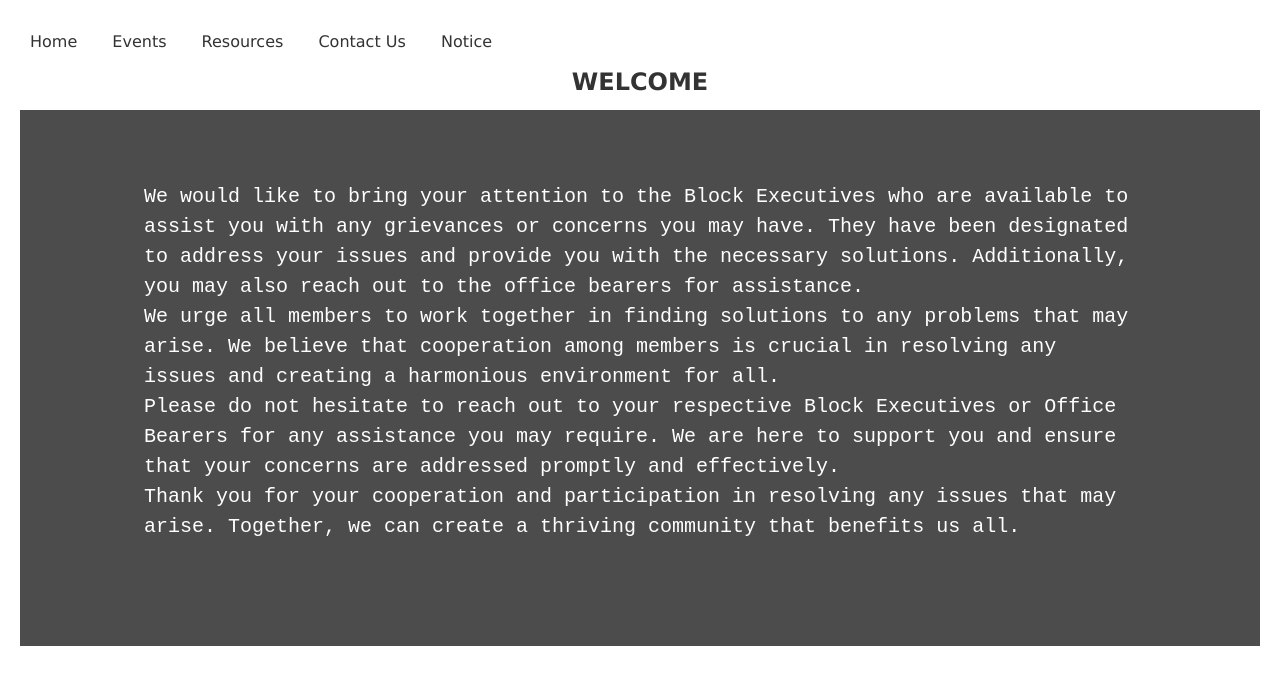
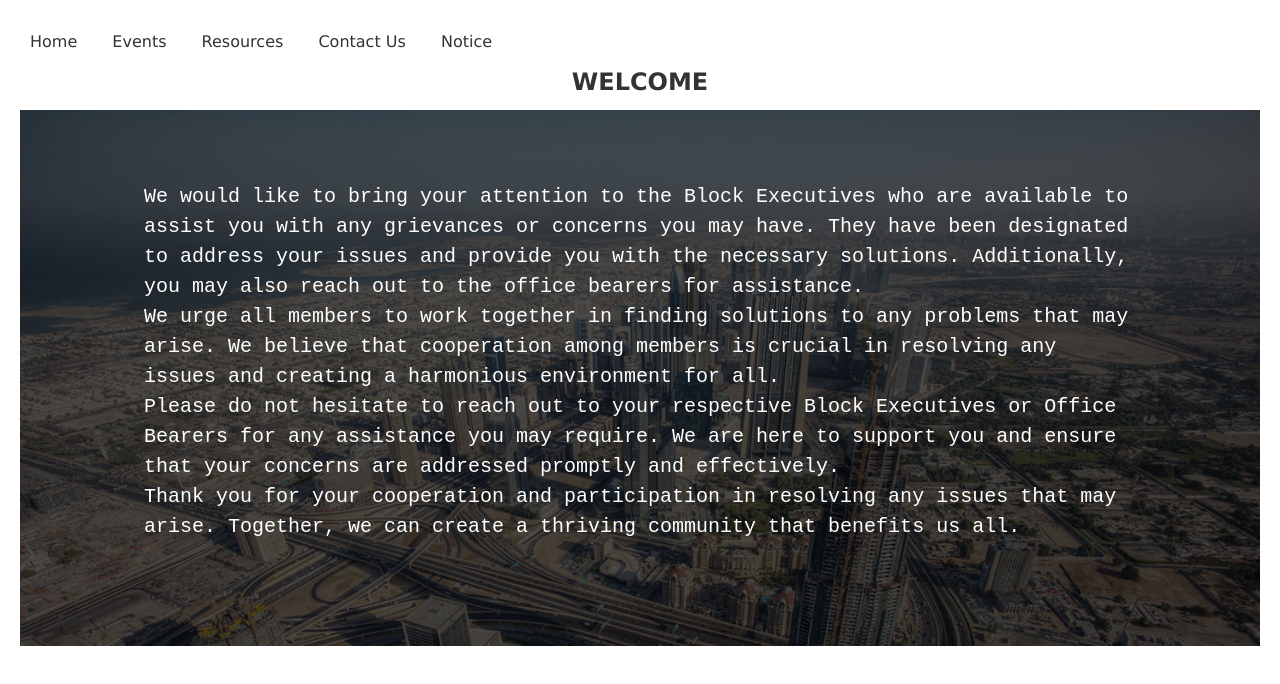
Before and after one commit to ARNAVRISHIRAJ/RWA_E, a plain HTML site: page index.html in a window 1280 px wide. Drawn offline with Linux system fonts and the light colour scheme.

Commit message:
Update style.css

```diff
--- a/style.css
+++ b/style.css
@@ -258,7 +258,7 @@ img {vertical-align: middle;}
 
 
 .background {
-    background: rgba(0, 0, 0, 0.7) url('photos/bg.jpg');
+    background: rgba(0, 0, 0, 0.7) url('bg.jpg');
     background-size: cover;
     background-blend-mode: darken;
 }
```
